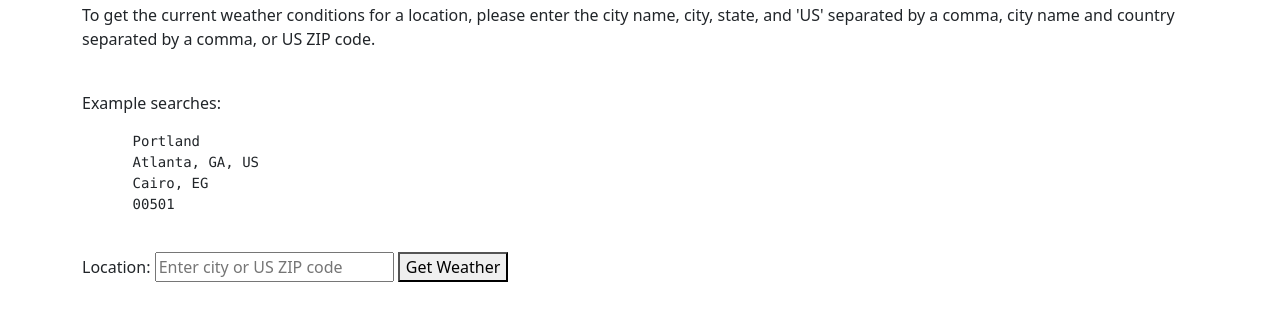
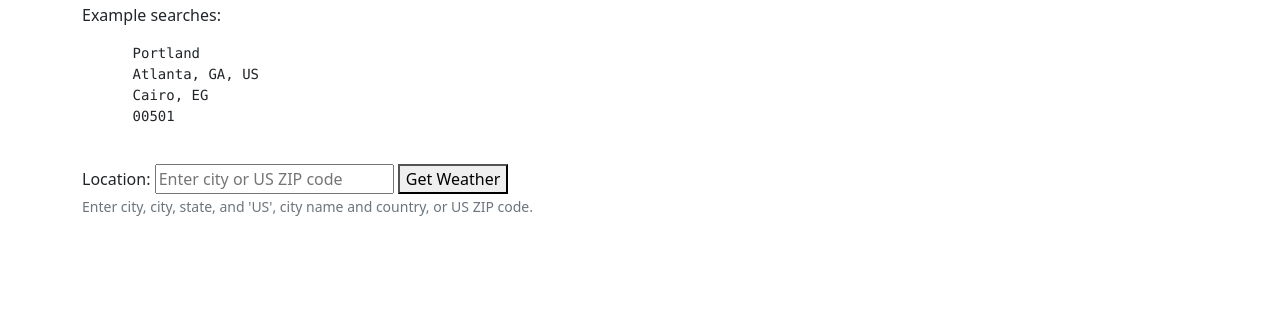
Before and after one commit to aidanwilliams01/weather, a website built with webpack: page src/index.html in a window 1280 px wide. Shown: the part 53-374 px from the top of the page. Built offline with nearby package versions, Linux system fonts and the light colour scheme.

Commit message:
move search explanation

```diff
--- a/src/index.html
+++ b/src/index.html
@@ -6,9 +6,6 @@
 <body>
   <div class="container">
     <h1>Get Weather Conditions From Anywhere!</h1>
-    <p>To get the current weather conditions for a location, please enter the city name, city, state, and 'US' separated by a comma, city name and country separated by a comma, or US ZIP code.
-      <br>
-      <br>
       <p>Example searches:</p>
     <pre>
       Portland
@@ -20,7 +17,12 @@
       <label for="location">Location:</label>
       <input id="location" type="text" name="location" placeholder="Enter city or US ZIP code">
       <button type="submit" class="btn-success" id="weatherLocation">Get Weather</button>
+      <br>
+      <small id="helpBlock" class="form-text text-muted">
+        Enter city, city, state, and 'US', city name and country, or US ZIP code.
+      </small>
     </form>
+    <br>
     <p id="showResponse"></p>
     <br>
     <p id="showFutureWeather"></p>
```
